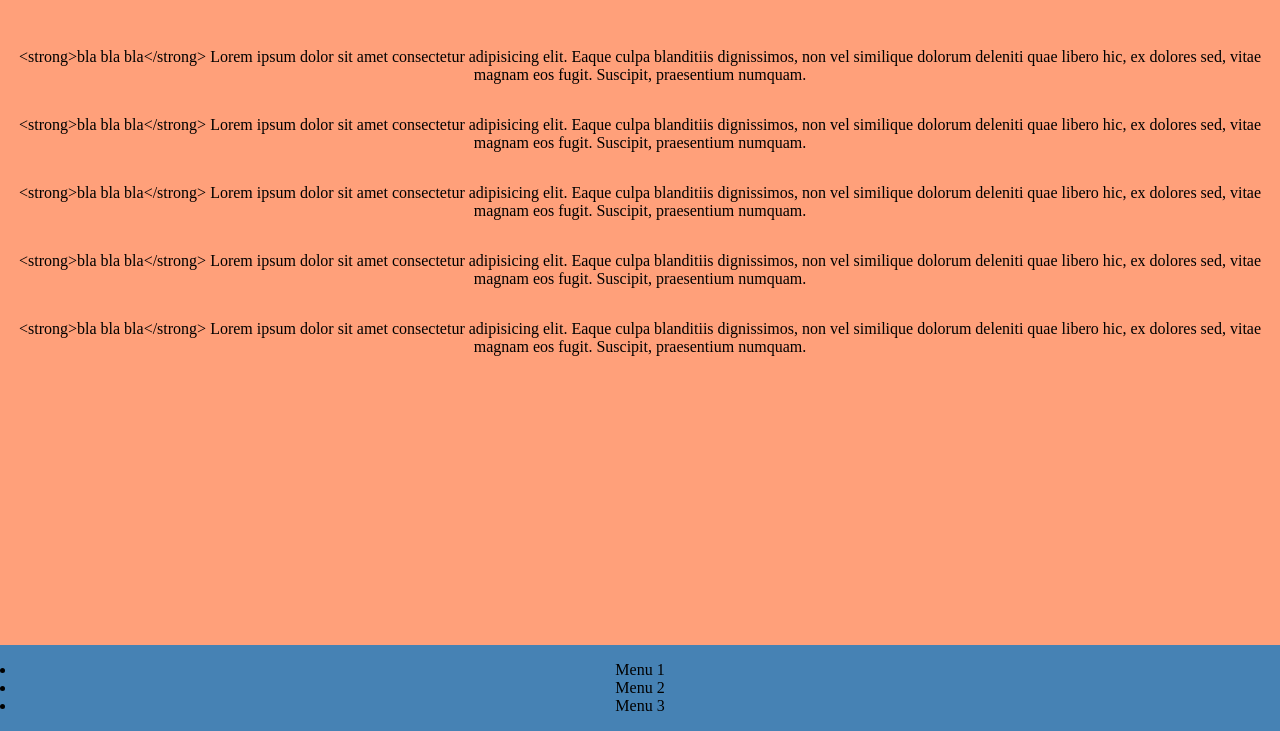
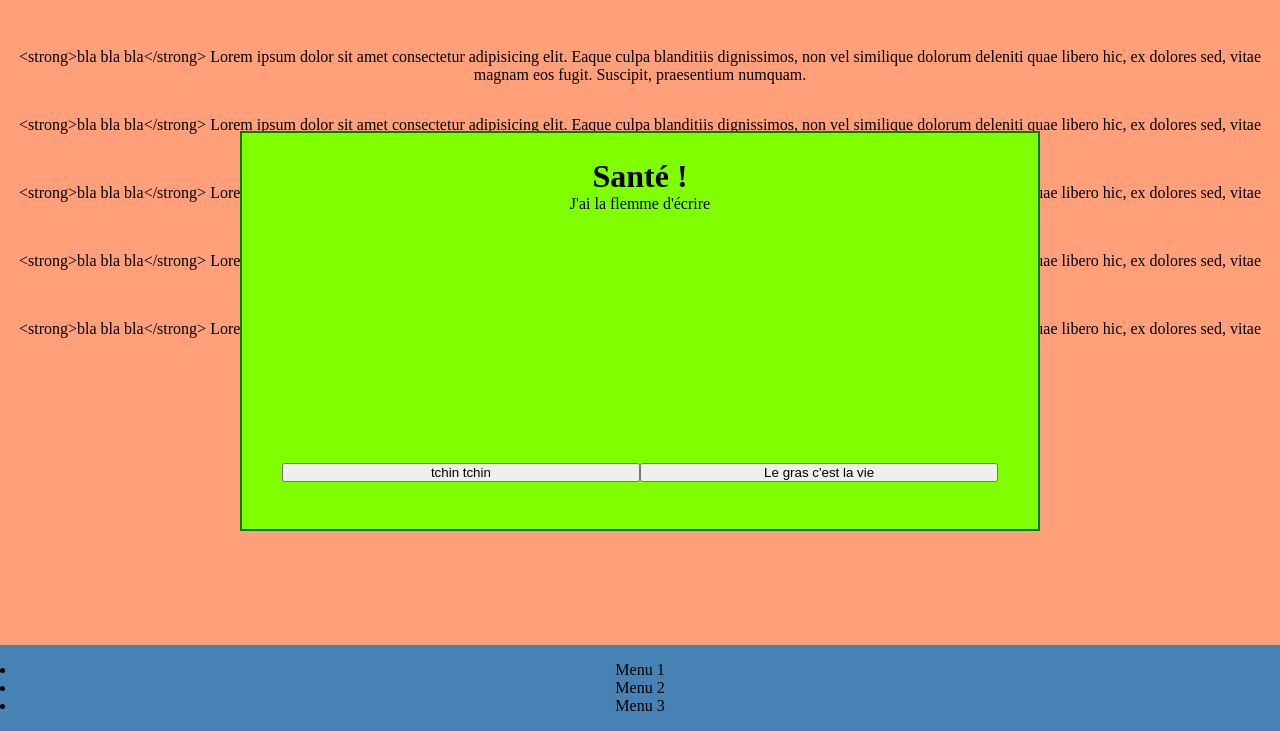
Before and after one commit to NolwennWM/dwwm2024, a PHP site: page /04-javascript/02-DOM/01-create/index.html in a window 1280 px wide. Shown: the part 69-800 px from the top of the page. Run offline with PHP 8.4, Linux system fonts and the light colour scheme.

Commit message:
correction create

```diff
--- /dev/null
+++ b/04-javascript/02-DOM/01-create/exercice/correction.js
@@ -0,0 +1,8 @@
+"use strict";
+console.log(m);
+const d = document.createElement("div");
+d.innerHTML = "<h1>Santé !</h1><p>J'ai la flemme d'écrire</p><button>tchin tchin</button><button>Le gras c'est la vie</button>";
+if(document.body)
+{
+    document.body.append(d);
+}
--- a/04-javascript/02-DOM/01-create/index.html
+++ b/04-javascript/02-DOM/01-create/index.html
@@ -6,6 +6,7 @@
     <title>Créer des éléments HTML</title>
     <link rel="stylesheet" href="style.css">
     <script src="./script.js" defer></script>
+    <script src="./exercice/correction.js" defer></script>
 </head>
 <body>
 </body>
--- a/04-javascript/02-DOM/01-create/style.css
+++ b/04-javascript/02-DOM/01-create/style.css
@@ -19,3 +19,27 @@ header{background-color: darkorchid;}
 main{background-color: lightsalmon;}
 main p{margin:2rem 0;}
 footer{background-color: steelblue;}
+/* Exercice : */
+div
+{
+    background-color: chartreuse;
+    height: 400px;
+    width: 800px;
+    text-align: center;
+    position: absolute;
+    top: 50%;
+    left: 50%;
+    translate: -50% -50%;
+    border: 2px solid green;
+}
+div h1, div p
+{
+    position: relative;
+    top: 25px;
+}
+button
+{
+    width: 45%;
+    position: relative;
+    top: 275px;
+}
```
Also changed, not shown: 04-javascript/02-DOM/01-create/exercice/formateur/script.js (added, +19 -0 lines), 04-javascript/02-DOM/01-create/exercice/formateur/style.css (added, +28 -0 lines).
